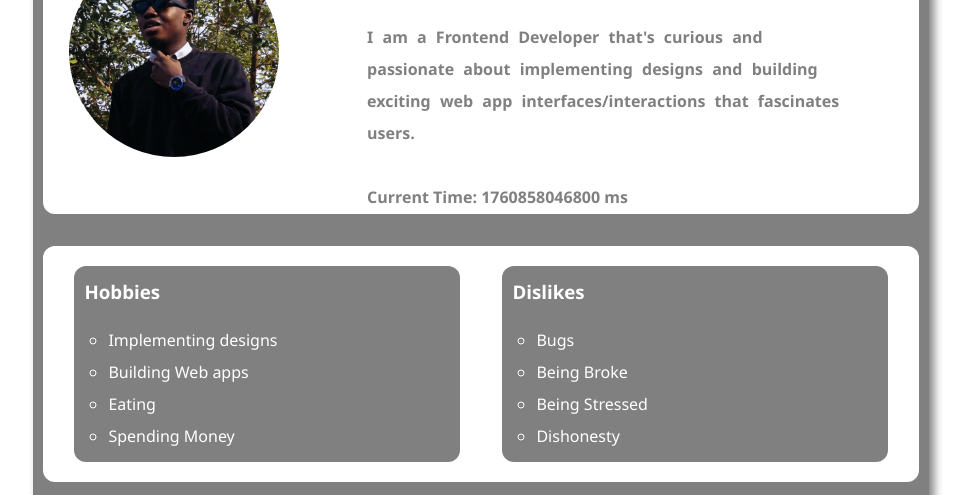
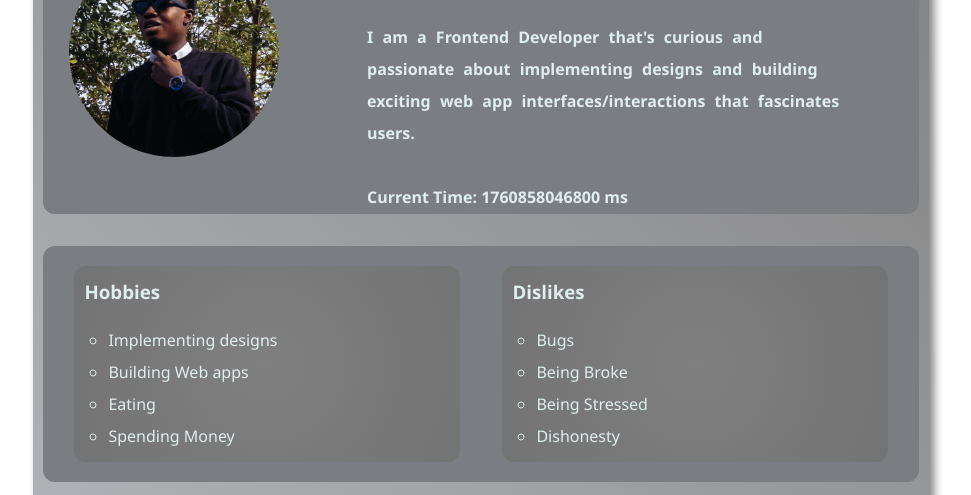
Before and after one commit to D-Bop/profile-card, a plain HTML site: page index.html in a window 1280 px wide. Shown: the part 245-740 px from the top of the page, without its empty margins (159-1130 px from the left). Drawn offline with Linux system fonts and the light colour scheme.

Commit message:
played around with the colors

```diff
--- a/Css/style.css
+++ b/Css/style.css
@@ -10,7 +10,10 @@ article {
     width: 70%;
     box-shadow: 5px 5px 10px gray;
     margin-top: 5em;
-    background-color: gray;
+    /* background-color: gray; */
+    /* background-color: #764F00; */
+    /* background-color: #563400; */
+    background-image: linear-gradient(to left bottom, #808080, #8d8d8e, #999a9d, #a6a8ab, #b2b6ba);
     padding: 10px;
     margin-bottom: 1em;
     border-radius: 12px;
@@ -22,8 +25,10 @@ article {
     place-items: center;
     margin: auto;
     width: 100%;
-    background-color: white;
-    color: gray;
+    /* background-color: white; */
+    background-color: #7A7D81;
+    /* color: gray; */
+    color: #DFEEEE;
     margin-top: 3em;
     border-radius: 12px;
 }
@@ -110,16 +115,17 @@ nav > ul > li > a > button:hover{
     grid-template-columns: 50% 50%;
     place-items: center;
     margin-top: 2em;
-    background-color: white;
+    background-color: #7A7D81;
     padding: 20px 10px;
-    color: white;
+    color: #DFEEEE;
     border-radius: 12px;
     font-family: 'Segoe UI', Tahoma, Geneva, Verdana, sans-serif;
 }
 
 .hobbies, .dislikes {
     width: 90%;
-    background-color: gray;
+    /* background-color: gray; */
+    background-image: radial-gradient(circle, #808080, #7d7d7d, #797979, #767676, #737373);
     border-radius: 12px;
     line-height: 2em;
     padding: 10px;
@@ -182,9 +188,3 @@ nav > ul > li > a > button:hover{
         width: 50%;
     }
 }
-
-@media screen and (width:853px) {
-    body {
-        background-color: yellow;
-    }
-}
```
